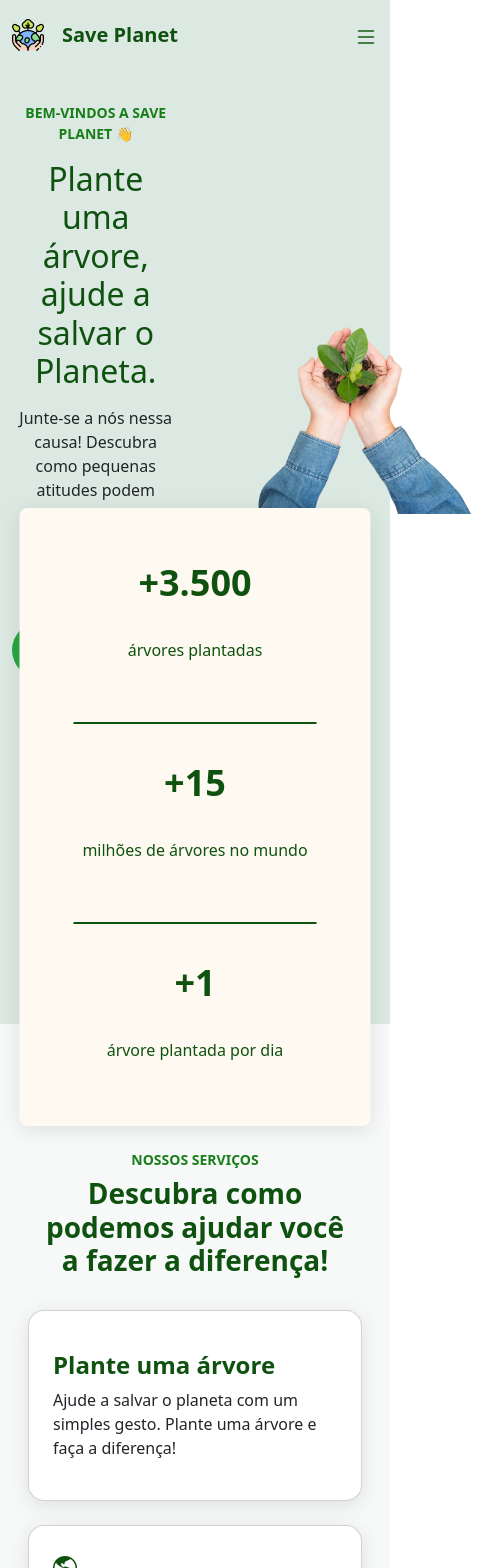
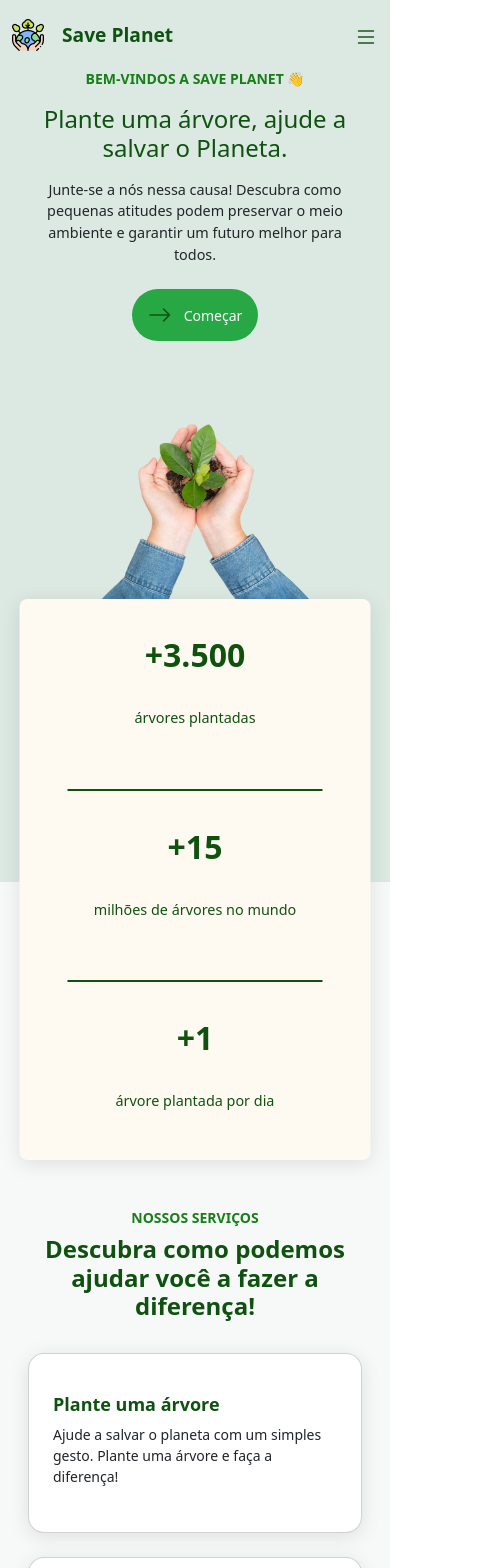
Before and after one commit to brunasilvaraujo/sustainable-nature, a React (Vite) app: page / in a window 390 px wide. Shown: the top 1568 px of the page, 499 px wide, since content can reach past the window. Built offline with nearby package versions, Linux system fonts and the light colour scheme.

Commit message:
feat: add responsive hamburger menu and improve navigation styles

```diff
--- a/src/App.css
+++ b/src/App.css
@@ -2,6 +2,10 @@
   margin: 0;
   padding: 0;
   box-sizing: border-box;
+}
+
+html {
+  scroll-behavior: smooth;
 }
 
 html, body {
@@ -61,15 +65,48 @@ body {
   background-color: #fff;
 }
 
-
 /* Menu */
 
+
 .nav-menu {
+  padding: 1rem 2rem;
+  background: #1e1e1e;
+  color: white;
+  position: relative;
   display: flex;
   align-items: center;
   justify-content: space-between;
   padding: 0 1rem;
   height: 70px;
+}
+
+.hamburger-menu {
+  display: none;
+  flex-direction: column;
+  cursor: pointer;
+  border: none;
+  background: transparent;
+}
+
+.hamburger-menu span {
+  height: 3px;
+  width: 30px;
+  background: white;
+  margin: 4px 0;
+  transition: 0.3s;
+}
+
+
+
+.nav-list {
+  display: flex;
+  gap: 1.5rem;
+}
+
+.nav-link {
+  color: white;
+  text-decoration: none;
+  font-size: 1rem;
 }
 
 .nav-logo {
@@ -88,6 +125,7 @@ body {
   font-weight: 700;
   font-size: 1.25rem;
   margin-left: 0.5rem;
+  font-weight: bold;
 }
 
 .nav-list {
@@ -103,6 +141,10 @@ body {
   padding: 1rem;
   flex-direction: column;
   gap: 1rem;
+}
+
+.nav-list.active {
+  display: flex;
 }
 
 .nav-list ul {
@@ -173,6 +215,8 @@ margin-bottom: -25px;
   border: none;
   font-size: 1.5rem;
 }
+
+
 
 /* HERO */
 
@@ -267,7 +311,7 @@ margin-bottom: -25px;
   justify-content: space-evenly;
   align-items: center;
 
-  /* Layout para mobile */
+
   display: flex;
   flex-direction: column;
   padding: 2rem 1.5rem;
@@ -491,7 +535,7 @@ margin-bottom: -25px;
   display: flex;
   justify-content: center;
   flex-direction: column;
-  align-items: center;
+  align-items: flex-start;
   height: 304px;
   width: 100%;
   height: auto;
@@ -603,6 +647,118 @@ margin-bottom: -25px;
 
 /* Media Queries */
 
+@media (max-width: 480px) {
+
+  .logo-text {
+    font-size: 1.2rem;
+  }
+
+  .nav-link {
+    font-size: 14px;
+  }
+
+  .nav-menu {
+    padding: 0 0.5rem;
+  }
+
+  .hamburger-menu span {
+    width: 24px;
+    height: 2px;
+    margin: 4px 0;
+  }
+
+  .nav-list {
+    gap: 0.75rem;
+    padding: 0.75rem;
+  }
+
+  .hero {
+    margin-top: 100px;
+    padding-top: 4rem;
+    height: 660px;
+  }
+
+  .hero-content {
+    flex-direction: column;
+    padding: 1rem;
+    margin-top: 15rem;
+    margin-bottom: 15rem;
+  }
+
+  .hero-title {
+    font-size: 1.5rem;
+  }
+
+  .hero-description {
+    font-size: 0.9rem;
+  }
+
+  .hero-button {
+    font-size: 14px;
+    padding: 8px 16px;
+    gap: 12px;
+  }
+
+  .hero-image {
+    max-width: 350px;
+  }
+
+  .hero-number {
+    padding: 1rem;
+    flex-direction: column;
+    bottom: -25rem;
+  }
+
+  .hero-number-value {
+    font-size: 2rem;
+  }
+
+  .hero-number-label {
+    font-size: 0.9rem;
+  }
+
+  .services-title,
+  .about-title,
+  .contact-title {
+    font-size: 1.5rem;
+  }
+
+  .services-header {
+    margin-top: 200px;
+  }
+
+  .services-title {
+    max-width: 450px;
+  }
+
+  .card-title {
+    font-size: 18px;
+  }
+
+  .card-description {
+    font-size: 14px;
+  }
+
+  .contact-button {
+    font-size: 16px;
+    padding: 8px 16px;
+    width: 100%;
+    height: auto;
+  }
+
+  .footer-logo-text {
+    font-size: 1.25rem;
+  }
+
+  .footer-text {
+    font-size: 14px;
+  }
+
+  .social-icon .bi {
+    font-size: 24px;
+  }
+}
+
 @media (min-width: 576px) {
   .container {
     max-width: 540px;
@@ -636,6 +792,27 @@ margin-bottom: -25px;
     max-width: 720px;
   }
 
+  .hamburger-menu {
+    display: flex;
+  }
+
+  .nav-list.active {
+    position: absolute;
+    display: flex;
+    top: 100%;
+    right: 0;
+    background: #1e1e1e;
+    flex-direction: column;
+    align-items: flex-start;
+    width: 100%;
+    padding: 1rem;
+    display: none;
+  }
+
+  .nav-link {
+    padding: 0.5rem 0;
+    font-size: 1rem;
+  }
   .header {
     height: 90px;
   }
@@ -764,7 +941,29 @@ margin-bottom: -25px;
   }
 }
 
-@media (min-width: 992px) {
+@media (min-width: 991px) {
+
+  .nav-item {
+    text-align: center;
+    margin: 10px 0;
+  }
+
+  .header.scrolled .nav-link {
+    color: #fff;
+  }
+
+  .nav-link {
+    padding: 10px;
+    margin: 5px 0;
+  }
+
+  .nav-link::after {
+    bottom: 5px;
+  }
+
+  .social-icons a {
+    margin: 0 10px;
+  }
 
   .hero-number {
     padding: 2.5rem;
@@ -818,6 +1017,20 @@ margin-bottom: -25px;
   .card {
     width: 30%;
   }
+
+  /* Estilos do Menu Hamburguer */
+  .hamburger-menu {
+    display: none;
+    background: none;
+    border: none;
+    cursor: pointer;
+    padding: 10px;
+    position: relative;
+    width: 40px;
+    height: 40px;
+    z-index: 1000;
+  }
+
 }
 
 @media (min-width: 1200px) {
@@ -832,7 +1045,7 @@ margin-bottom: -25px;
   .hero-content {
     flex-direction: row;
     justify-content: center;
-    text-align: center;
+    text-align: start;
     gap: 2rem;
     margin-top: 15rem;
   }
@@ -848,6 +1061,7 @@ margin-bottom: -25px;
 
   .hero-title {
     font-size: 3.25rem;
+
   }
 
   .hero-image {
@@ -873,4 +1087,5 @@ margin-bottom: -25px;
   .services-container {
     padding-top: 9rem;
   }
+
 }
```
